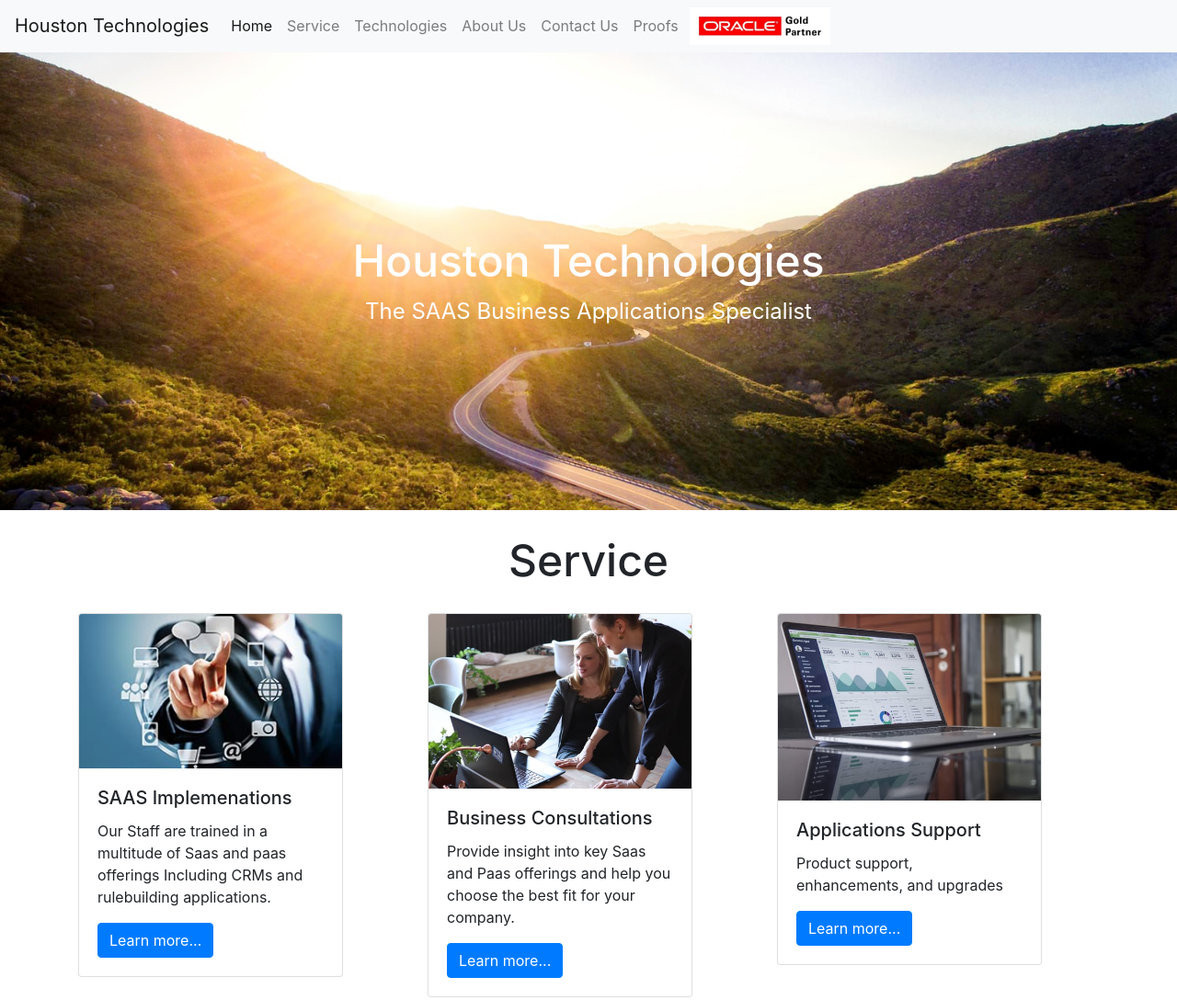
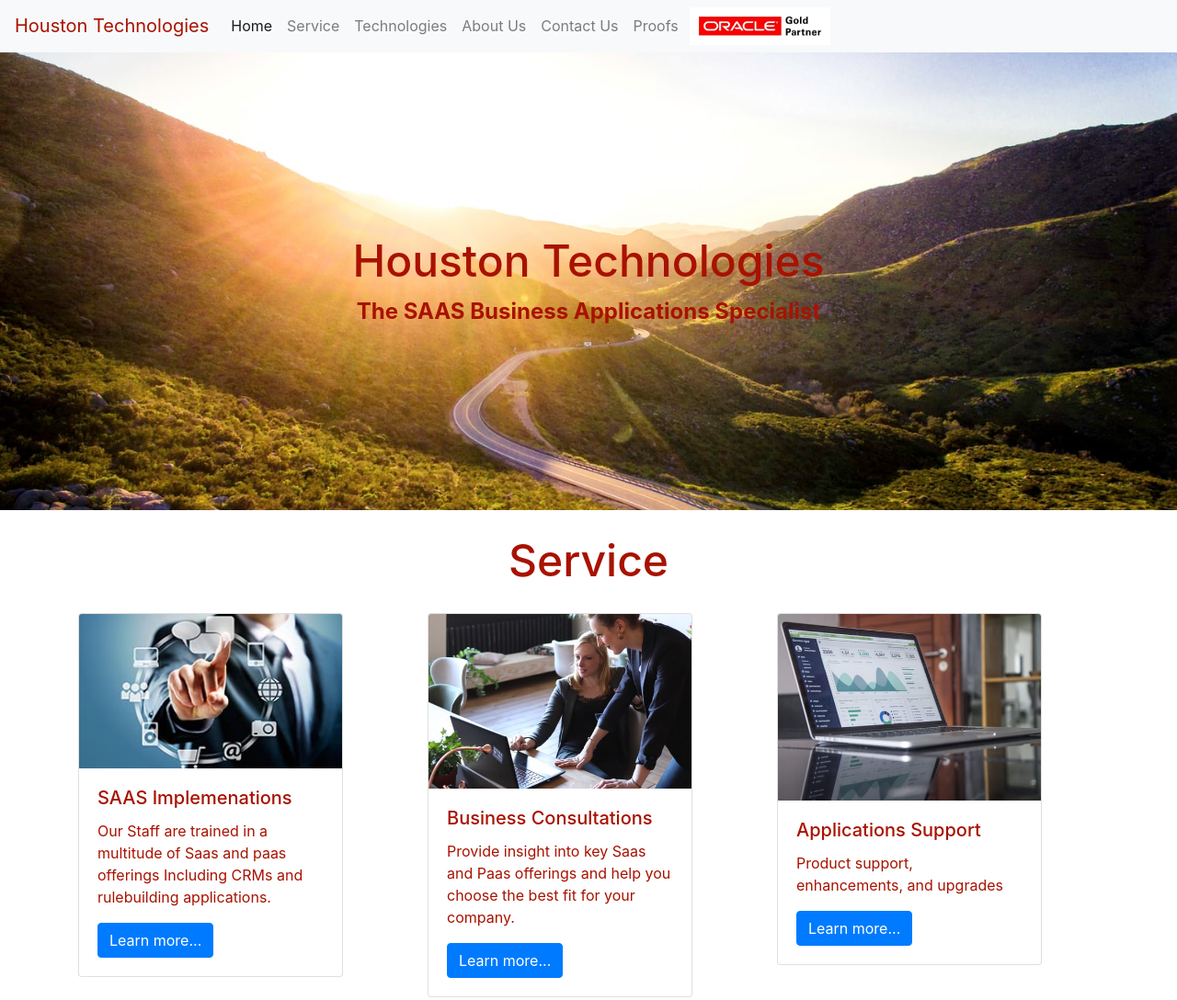
Before and after one commit to chris-turnbull-1989/chris-turnbull-1989.github.io, a plain HTML site: page index.html in a window 1280 px wide. Shown: the top 1088 px of the page at 92% size. Drawn offline with nearby package versions, Linux system fonts and the light colour scheme.

Commit message:
updates to styling

```diff
--- a/index.html
+++ b/index.html
@@ -14,7 +14,7 @@
 <body>
 
     <nav class="navbar navbar-expand-lg navbar-light bg-light nav-fixed">
-        <a class="navbar-brand" href="#">Houston Technologies</a>
+        <a class="navbar-brand" href="index.html">Houston Technologies</a>
         <button class="navbar-toggler" type="button" data-toggle="collapse" data-target="#navbarNav" aria-controls="navbarNav" aria-expanded="false" aria-label="Toggle navigation">
             <span class="navbar-toggler-icon"></span>
         </button>
--- a/styles/styles.css
+++ b/styles/styles.css
@@ -1,6 +1,9 @@
+
+html,
 body {
     margin: 0;
     font-size: 16px;
+    color: #a81200;
 }
 
 header {
@@ -13,6 +16,8 @@ header img {
     height: 500px;
 }
 
+
+
 .nav-fixed {
     position: fixed;
 
@@ -22,6 +27,11 @@ header img {
     right: 0;
 
 }
+.navbar-brand{
+
+    color:  #a81200 !important;
+
+ }
 
 .goldPartnerLogo img {
     width: 35%;
@@ -56,7 +66,10 @@ header img {
     /* top: 40%; */
     /* left: 40%; */
     text-align: center;
-    color: white;
+    color: #a81200;
+}
+.mainBanner p {
+    font-weight: bold;
 }
 
 .sectionTitle {
```
